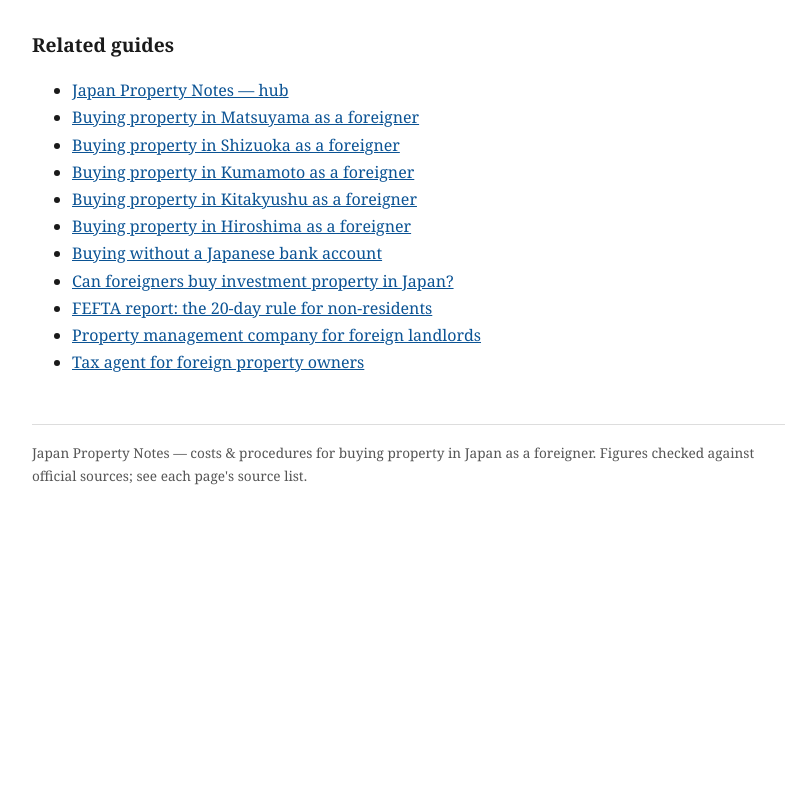
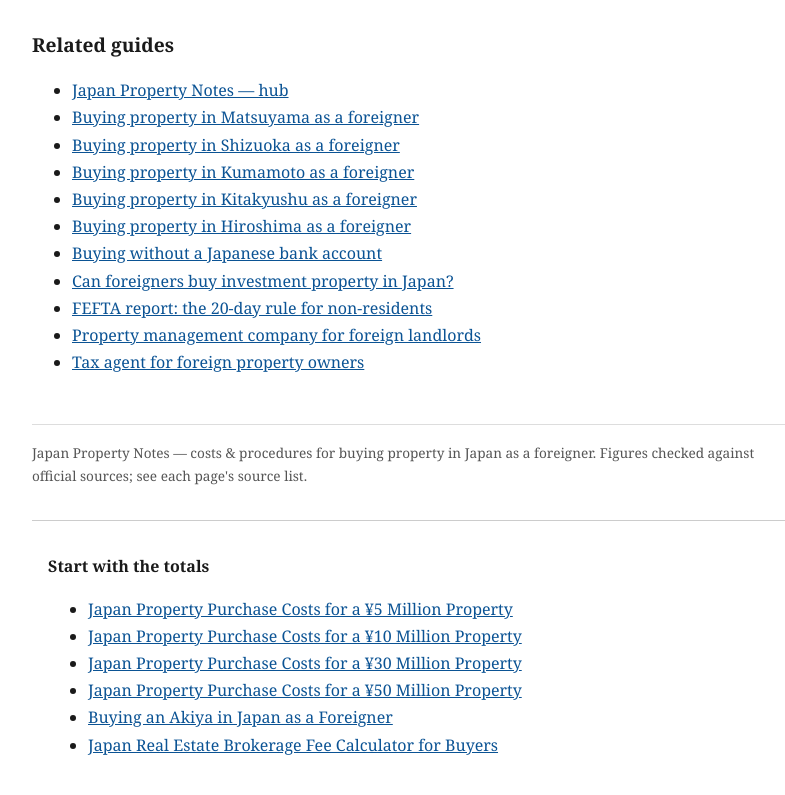
Before and after one commit to 44ailab/japan-property-notes, a plain HTML site: page buying-property-in-okayama-as-a-foreigner.html in a window 1280 px wide. Shown: the part 4607-5402 px from the top of the page, without its empty margins (228-1013 px from the left). Before the commit the page ends 5127 px from the top, so only its background shows below. Drawn offline with Linux system fonts and the light colour scheme.

Commit message:
Add Start with the totals links

```diff
--- a/buying-property-in-okayama-as-a-foreigner.html
+++ b/buying-property-in-okayama-as-a-foreigner.html
@@ -92,5 +92,16 @@ document.addEventListener('click', function(e){
   }
 });
 </script>
+<nav style="margin:2em 0;padding:1em;border-top:1px solid #ccc">
+<p><strong>Start with the totals</strong></p>
+<ul>
+<li><a href="https://44ailab.github.io/japan-property-notes/japan-property-purchase-costs-5-million-yen.html">Japan Property Purchase Costs for a ¥5 Million Property</a></li>
+<li><a href="https://44ailab.github.io/japan-property-notes/japan-property-purchase-costs-10-million-yen.html">Japan Property Purchase Costs for a ¥10 Million Property</a></li>
+<li><a href="https://44ailab.github.io/japan-property-notes/japan-property-purchase-costs-30-million-yen.html">Japan Property Purchase Costs for a ¥30 Million Property</a></li>
+<li><a href="https://44ailab.github.io/japan-property-notes/japan-property-purchase-costs-50-million-yen.html">Japan Property Purchase Costs for a ¥50 Million Property</a></li>
+<li><a href="https://44ailab.github.io/japan-property-notes/buying-an-akiya-in-japan-as-a foreigner.html">Buying an Akiya in Japan as a Foreigner</a></li>
+<li><a href="https://44ailab.github.io/japan-property-notes/japan-real-estate-brokerage-fee-calculator.html">Japan Real Estate Brokerage Fee Calculator for Buyers</a></li>
+</ul>
+</nav>
 </body>
 </html>
```
